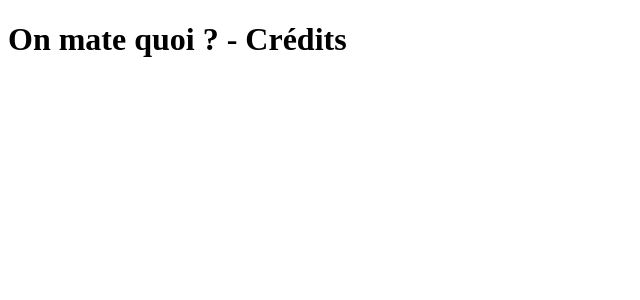
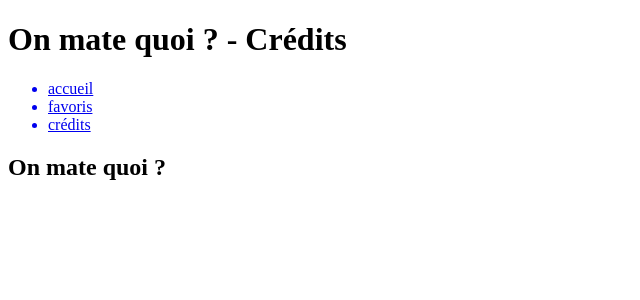
Before and after one commit to LeLwy/on-mate-quoi, a React (Create React App) app: page /credits in a window 1280 px wide. Shown: the top 300 px of the page, without its empty margins (0-640 px from the left). Built offline with nearby package versions, Linux system fonts and the light colour scheme.

Commit message:
MaJ 'Credits.js' et 'Favorites.js'

```diff
--- a/src/pages/Credits.js
+++ b/src/pages/Credits.js
@@ -1,9 +1,11 @@
 import React from 'react';
+import Header from '../components/Header';
 
 const Credits = () => {
     return (
         <div>
             <h1 className='sr-only'>On mate quoi ? - Crédits</h1>
+            <Header />
         </div>
     );
 };
--- a/src/pages/Favorites.js
+++ b/src/pages/Favorites.js
@@ -1,9 +1,11 @@
 import React from 'react';
+import Header from '../components/Header';
 
 const Favorites = () => {
     return (
         <div>
             <h1 className='sr-only'>On mate quoi ? - Favoris</h1>
+            <Header />
         </div>
     );
 };
```
